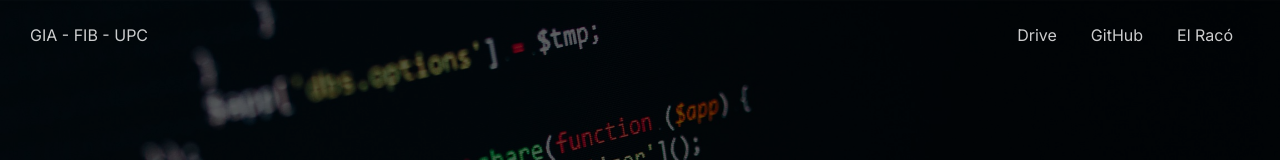
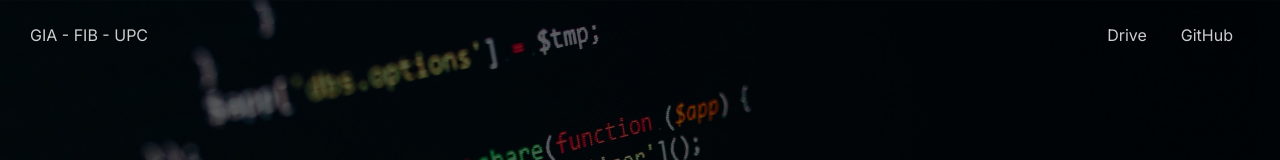
Before and after one commit to apuntsia/apuntsia.github.com, a plain HTML site: page index.html in a window 1280 px wide. Shown: the top 160 px of the page. Drawn offline with nearby package versions, Linux system fonts and the light colour scheme.

Commit message:
Eliminar El Racó del Panel Top

```diff
--- a/index.html
+++ b/index.html
@@ -102,7 +102,6 @@
       <ul class="menu trim">
         <li><a href="https://drive.google.com/drive/folders/1ox229O1183buPDJuWxrPDJ9FukeJ0IIW?usp=sharing" target="_blank">Drive</a></li>
         <li><a href="https://github.com/apuntsia" target="_blank">GitHub</a></li>
-        <li><a href="https://raco.fib.upc.edu/" target="_blank">El Racó</a></li>
       </ul>
     </div>
   </div>
```
